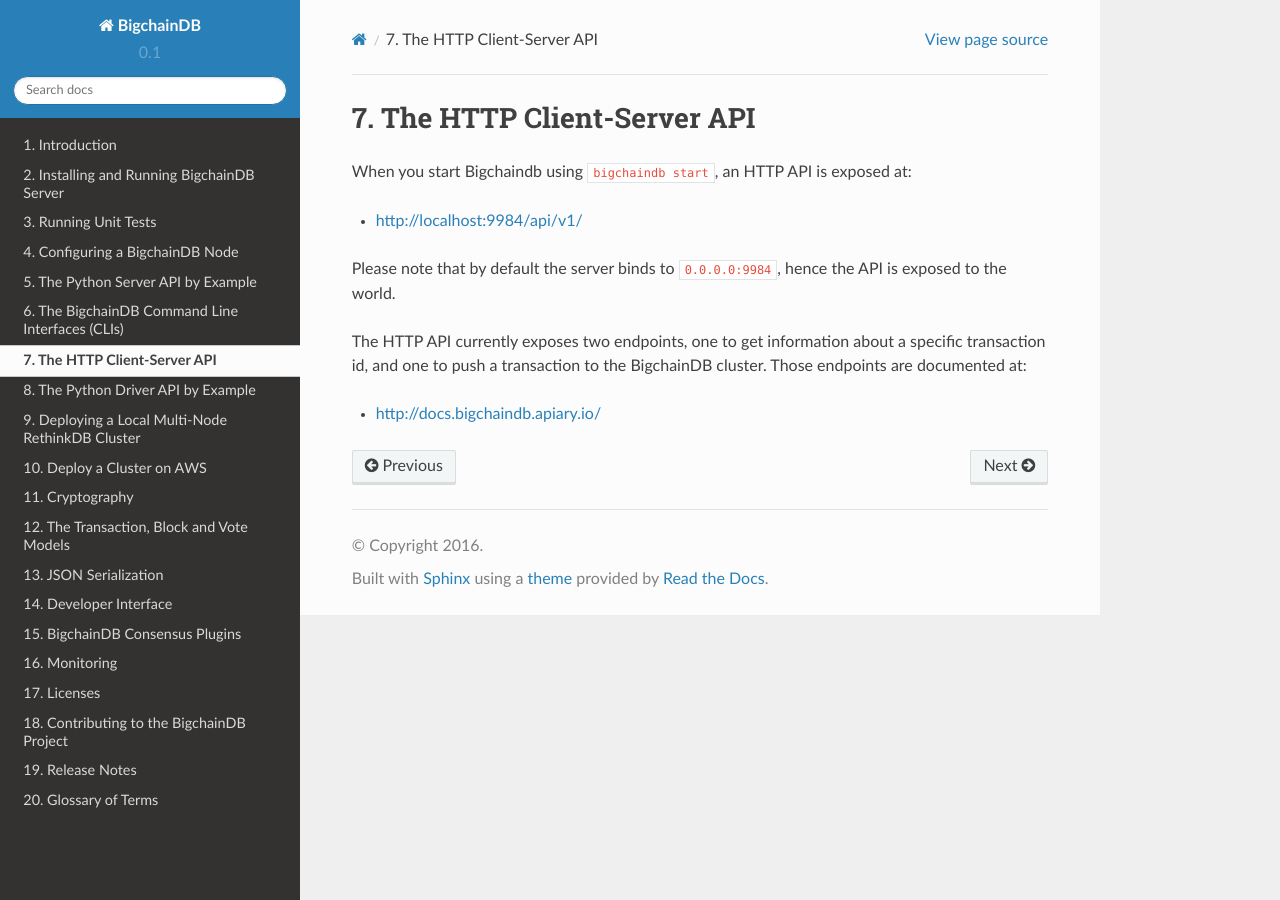
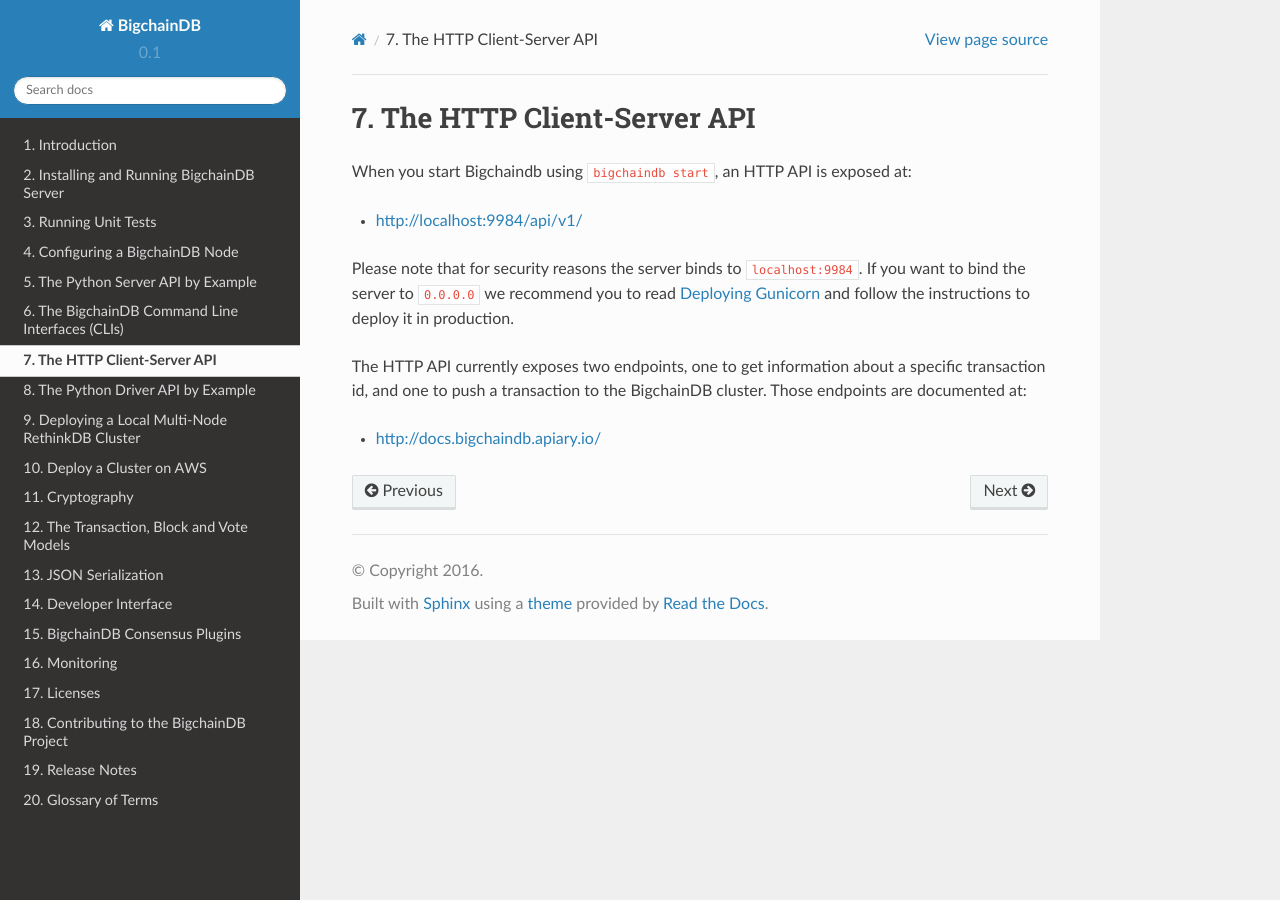
Before and after one commit to bigchaindb/bigchaindb, a Sphinx documentation site: the page built from docs/source/http-client-server-api.md, in a window 1280 px wide. Built offline with Sphinx 7.4.7 and the Read the Docs theme 2.0.0, drawn with Linux system fonts in a browser that asks for light colours.

Commit message:
Update documentation about default bind address

```diff
--- a/docs/source/http-client-server-api.md
+++ b/docs/source/http-client-server-api.md
@@ -5,8 +5,10 @@
 - [http://localhost:9984/api/v1/](http://localhost:9984/api/v1/)
 
 
-Please note that by default the server binds to `0.0.0.0:9984`, hence the API
-is exposed to the world.
+Please note that for security reasons the server binds to `localhost:9984`.
+If you want to bind the server to `0.0.0.0` we recommend you to read
+[Deploying Gunicorn](http://docs.gunicorn.org/en/stable/deploy.html) and
+follow the instructions to deploy it in production.
 
 The HTTP API currently exposes two endpoints, one to get information about a
 specific transaction id, and one to push a transaction to the BigchainDB
```
Also changed, not shown: docs/source/configuration.md (+4 -4 lines), docs/source/installing-server.md (+1 -1 lines).
